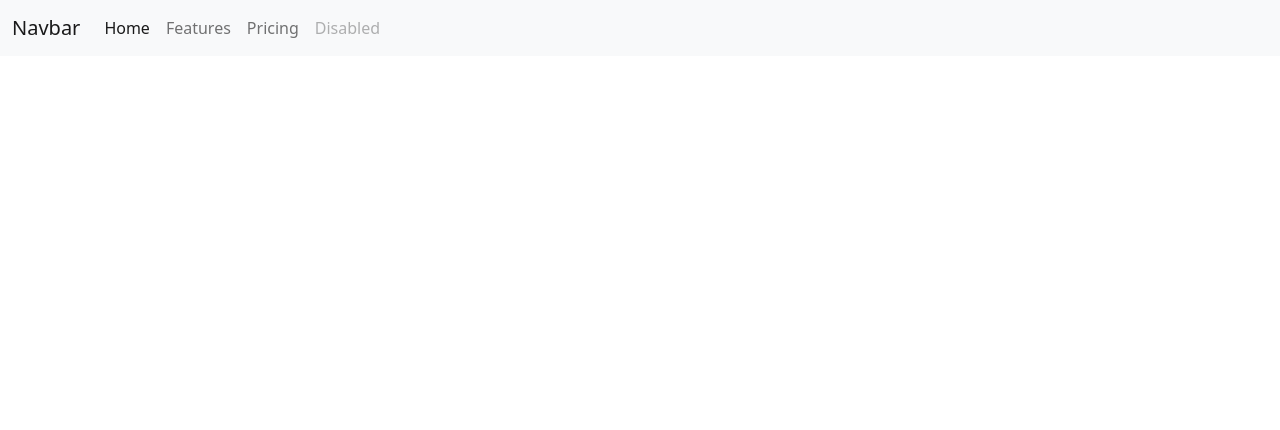
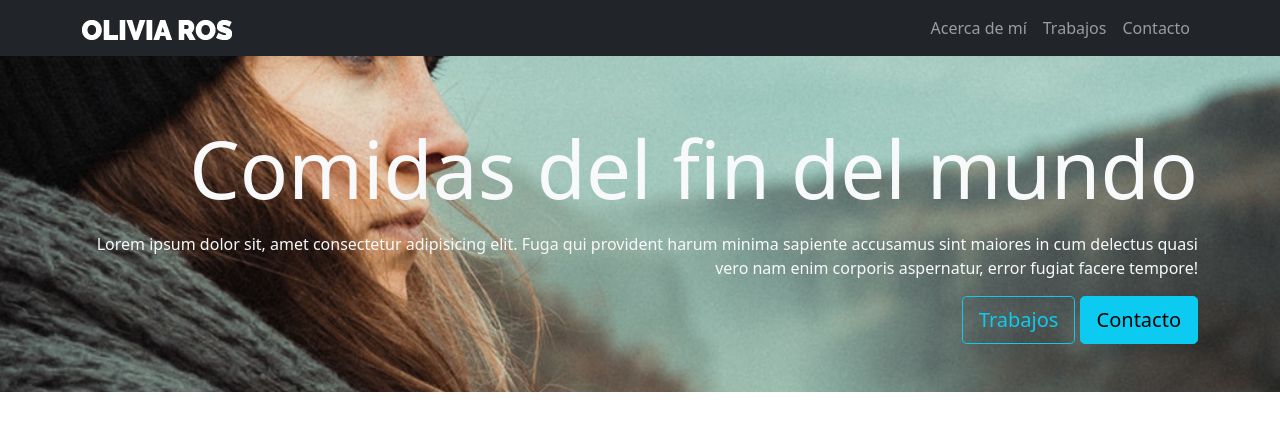
Before and after one commit to Tabarnakle/Proyecto---Olivia-Ros, a plain HTML site: page index.html in a window 1280 px wide. Drawn offline with nearby package versions, Linux system fonts and the light colour scheme.

Commit message:
added nav and hero

```diff
--- a/assets/css/style.css
+++ b/assets/css/style.css
@@ -0,0 +1,6 @@
+header {
+    background-image: url('../img/bg-hero.jpg');
+    background-repeat: no-repeat;
+    background-size: cover;
+    background-position: left;
+}
--- a/index.html
+++ b/index.html
@@ -17,31 +17,36 @@
 </head>
 
 <body>
-  <nav class="navbar navbar-expand-lg navbar-light bg-light">
-    <div class="container-fluid">
-      <a class="navbar-brand" href="#">Navbar</a>
+  <nav class="navbar navbar-expand-lg navbar-dark bg-dark">
+    <div class="container">
+      <a class="navbar-brand" href="#"><img src="assets/img/logo.png" alt=""></a>
       <button class="navbar-toggler" type="button" data-bs-toggle="collapse" data-bs-target="#navbarNav"
         aria-controls="navbarNav" aria-expanded="false" aria-label="Toggle navigation">
         <span class="navbar-toggler-icon"></span>
       </button>
       <div class="collapse navbar-collapse" id="navbarNav">
-        <ul class="navbar-nav">
+        <ul class="navbar-nav ms-auto">
           <li class="nav-item">
-            <a class="nav-link active" aria-current="page" href="#">Home</a>
+            <a class="nav-link" aria-current="page" href="#">Acerca de mí</a>
           </li>
           <li class="nav-item">
-            <a class="nav-link" href="#">Features</a>
+            <a class="nav-link" href="#">Trabajos</a>
           </li>
           <li class="nav-item">
-            <a class="nav-link" href="#">Pricing</a>
-          </li>
-          <li class="nav-item">
-            <a class="nav-link disabled">Disabled</a>
+            <a class="nav-link" href="#">Contacto</a>
           </li>
         </ul>
       </div>
     </div>
   </nav>
+  <header class="hero text-end text-light py-5">
+    <div class="container">
+      <h1 class="display-1 font-weight-bold my-3">Comidas del fin del mundo</h1>
+      <p>Lorem ipsum dolor sit, amet consectetur adipisicing elit. Fuga qui provident harum minima sapiente accusamus sint maiores in cum delectus quasi vero nam enim corporis aspernatur, error fugiat facere tempore!</p>
+      <a href="" class="btn btn-lg btn-outline-info btn-lg">Trabajos</a>
+      <a href="" class="btn btn-lg btn-info">Contacto</a>
+    </div>
+  </header>
   <!-- Popper JS 2.10.2 -->
   <script src="https://cdn.jsdelivr.net/npm/@popperjs/core@2.10.2/dist/umd/popper.min.js"
     integrity="sha384-7+zCNj/IqJ95wo16oMtfsKbZ9ccEh31eOz1HGyDuCQ6wgnyJNSYdrPa03rtR1zdB" crossorigin="anonymous">
```
